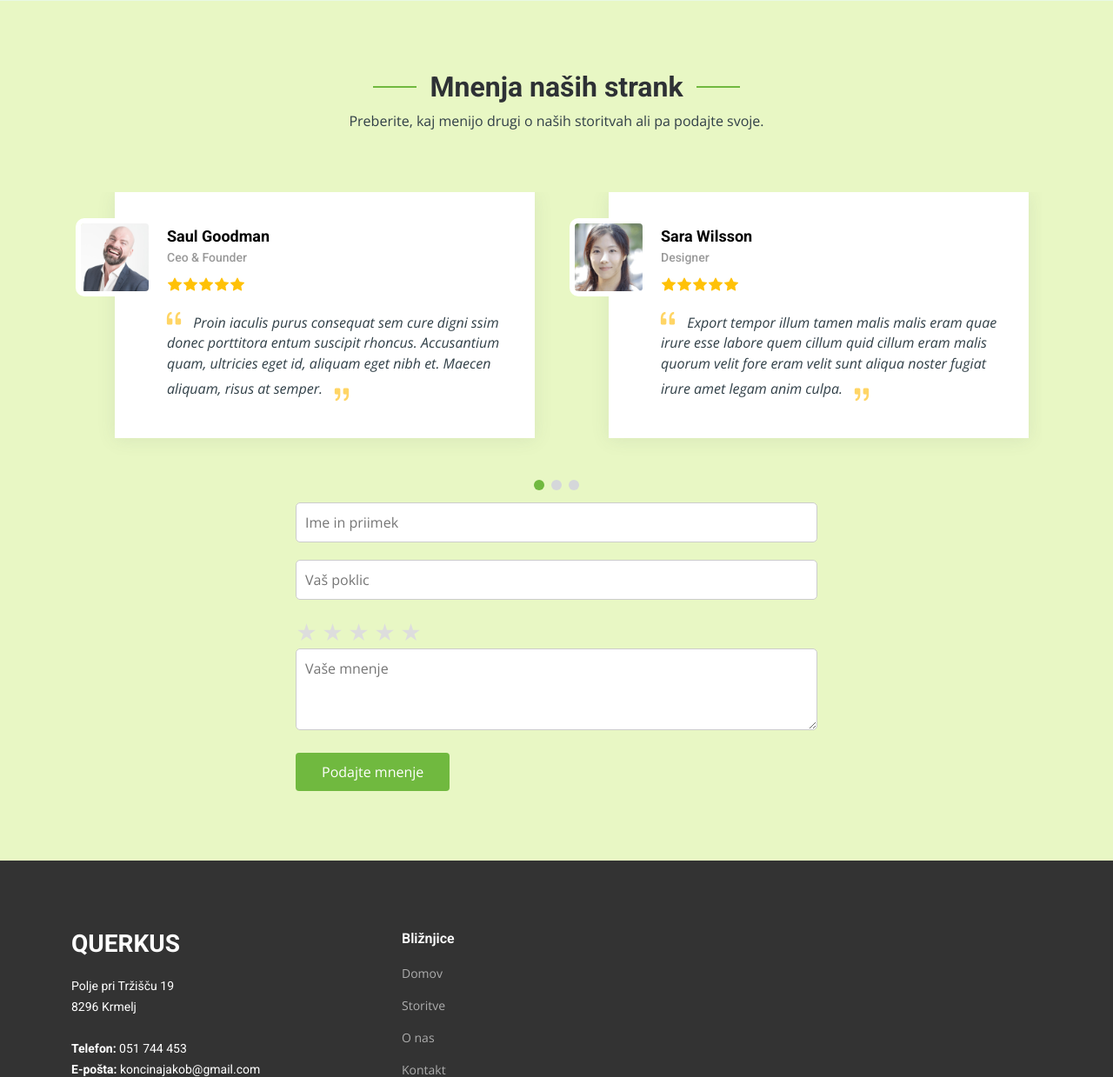
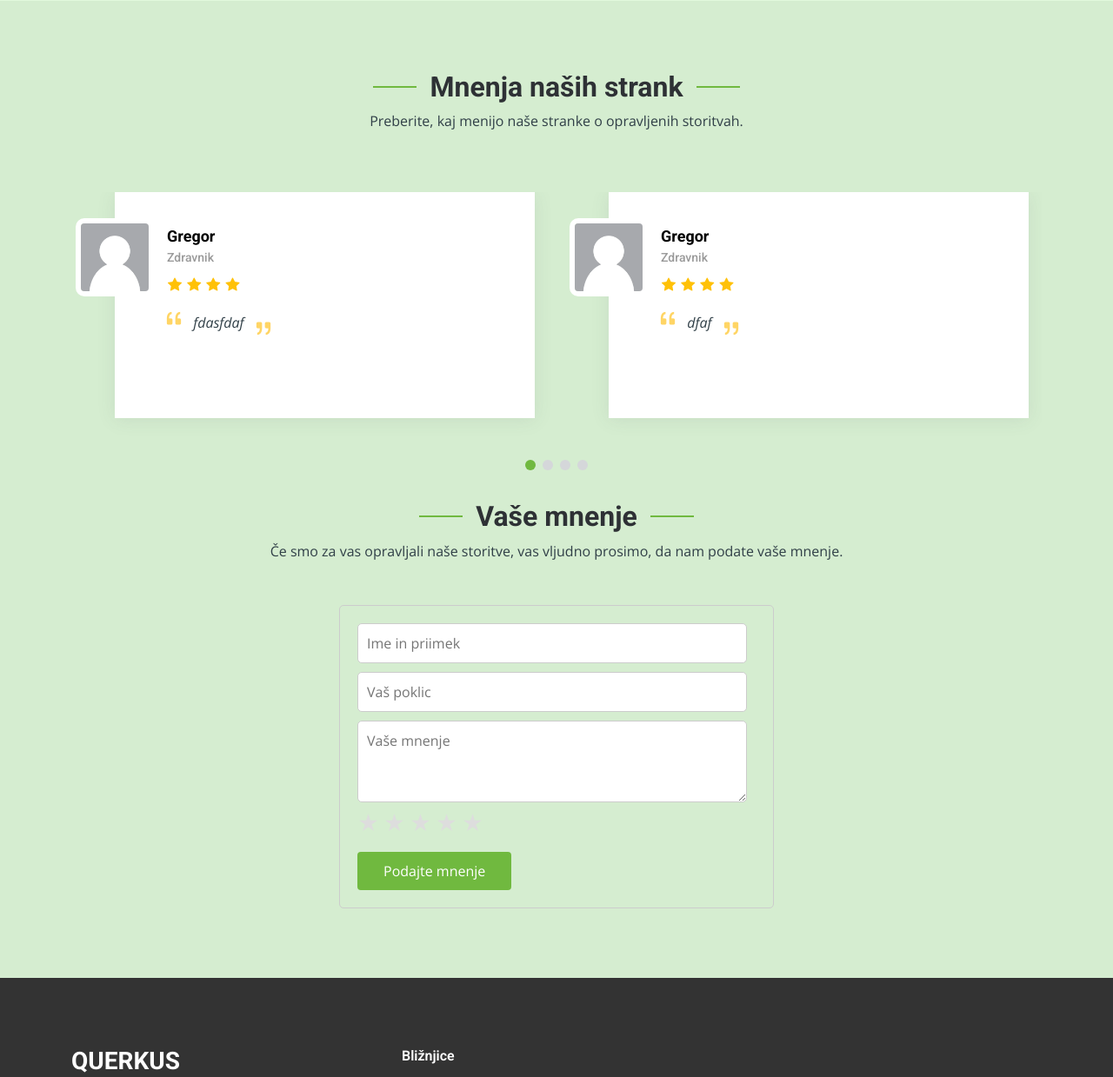
Before and after one commit to P0st1/Querkus, a Django app: page /o-nas in a window 1280 px wide. Shown: the part 2395-3634 px from the top of the page at 87% size. Run offline with Django 5.2, Linux system fonts and the light colour scheme; data comes from the database, SQL or seed files in the repository; both versions use the stored data as it was after the commit; some libraries are stand-ins or nearby versions.

Commit message:
added contact page, moslty done home page and about page

```diff
--- a/querkus/company_website/templates/about_us.html
+++ b/querkus/company_website/templates/about_us.html
@@ -19,8 +19,8 @@
         <li><a href=" {% url 'home' %} " >Domov</a></li>
         <li><a href=" {% url 'about_us' %} " class="active">O nas</a></li>
         <li><a href=" {% url 'home' %} ">Storitve</a></li>
-        <li><a href=" {% url 'home' %} ">Projects</a></li>
-        <li><a href=" {% url 'home' %} ">Kontakt</a></li>
+        <li><a href=" {% url 'home' %} ">Projekti</a></li>
+        <li><a href=" {% url 'contact' %} ">Kontakt</a></li>
       </ul>
     </nav><!-- .navbar -->
 
@@ -160,7 +160,7 @@
             </div><!-- End Icon Box -->
           </div>
 
-          <div class="col-lg-6 img-bg" style="background-image: url( {% static 'company_website/assets/img/alt-services-2.jpg' %} );" data-aos="zoom-in" data-aos-delay="100"></div>
+          <div class="col-lg-6 img-bg" style="background-image: url( {% static 'company_website/assets/img/hero-carousel/zagar2.jpg' %} );" data-aos="zoom-in" data-aos-delay="100"></div>
         </div>
 
       </div>
@@ -174,12 +174,34 @@
 
         <div class="section-header">
           <h2>Mnenja naših strank</h2>
-          <p>Preberite, kaj menijo drugi o naših storitvah ali pa podajte svoje.</p>
+          <p>Preberite, kaj menijo naše stranke o opravljenih storitvah.</p>
         </div>
 
         <div class="slides-2 swiper">
           <div class="swiper-wrapper">
-
+            {% if testimonials%}
+              {% for testimonial in testimonials %}
+              <div class="swiper-slide">
+                <div class="testimonial-wrap">
+                  <div class="testimonial-item">
+                    <img src=" {% static 'company_website/assets/img/testimonials/123456.webp' %} " class="testimonial-img" alt="">
+                    <h3>{{ testimonial.name }}</h3>
+                    <h4>{{ testimonial.role }}</h4>
+                      <div class="stars">
+                        {% for _ in ""|rjust:testimonial.rating %}
+                          <i class="bi bi-star-fill"></i>
+                        {% endfor %}
+                      </div>
+                    <p>
+                      <i class="bi bi-quote quote-icon-left"></i>
+                      {{ testimonial.message }}
+                      <i class="bi bi-quote quote-icon-right"></i>
+                    </p>
+                  </div>
+                </div>
+              </div><!-- End testimonial item -->
+              {% endfor %}
+            {% else %}
             <div class="swiper-slide">
               <div class="testimonial-wrap">
                 <div class="testimonial-item">
@@ -191,13 +213,12 @@
                   </div>
                   <p>
                     <i class="bi bi-quote quote-icon-left"></i>
-                    Proin iaculis purus consequat sem cure digni ssim donec porttitora entum suscipit rhoncus. Accusantium quam, ultricies eget id, aliquam eget nibh et. Maecen aliquam, risus at semper.
+                    Primer mnenja stranke.
                     <i class="bi bi-quote quote-icon-right"></i>
                   </p>
                 </div>
               </div>
             </div><!-- End testimonial item -->
-
             <div class="swiper-slide">
               <div class="testimonial-wrap">
                 <div class="testimonial-item">
@@ -209,7 +230,7 @@
                   </div>
                   <p>
                     <i class="bi bi-quote quote-icon-left"></i>
-                    Export tempor illum tamen malis malis eram quae irure esse labore quem cillum quid cillum eram malis quorum velit fore eram velit sunt aliqua noster fugiat irure amet legam anim culpa.
+                    Primer mnenja stranke.
                     <i class="bi bi-quote quote-icon-right"></i>
                   </p>
                 </div>
@@ -227,20 +248,28 @@
                   </div>
                   <p>
                     <i class="bi bi-quote quote-icon-left"></i>
-                    Enim nisi quem export duis labore cillum quae magna enim sint quorum nulla quem veniam duis minim tempor labore quem eram duis noster aute amet eram fore quis sint minim.
+                    Primer mnenja stranke.
                     <i class="bi bi-quote quote-icon-right"></i>
                   </p>
                 </div>
               </div>
             </div><!-- End testimonial item -->
+            {% endif %}
           </div>
           <div class="swiper-pagination"></div>
         </div>
+
+        <div class="section-header" style="margin-top:20px; padding-bottom: 50px;" id="testimonial-form">
+          <h2>Vaše mnenje</h2>
+          <p>Če smo za vas opravljali naše storitve, vas vljudno prosimo, da nam podate vaše mnenje.</p>
+        </div>
+
         <form method="post" class="testimonial-form-container">
           {% csrf_token %}
           <div class="testimonial-form">
             <input type="text" name="name" placeholder="Ime in priimek" required>
             <input type="text" name="role" placeholder="Vaš poklic" required>
+            <textarea name="message" placeholder="Vaše mnenje" rows="3" required></textarea>
             <div class="rating">
               <input type="radio" id="star5" name="rating" value="5" required />
               <label for="star5" title="5 stars"></label>
@@ -253,11 +282,11 @@
               <input type="radio" id="star1" name="rating" value="1" />
               <label for="star1" title="1 star"></label>
             </div>
-            <textarea name="message" placeholder="Vaše mnenje" rows="3" required></textarea>
+            <div class="form-row">
             <button type="submit">Podajte mnenje</button>
           </div>
+          </div>
         </form>
-
       </div>
     </section><!-- End Testimonials Section -->
     {% endblock %}
--- a/querkus/company_website/templates/base.html
+++ b/querkus/company_website/templates/base.html
@@ -82,10 +82,10 @@
           <div class="col-lg-2 col-md-3 footer-links">
             <h4>Bližnjice</h4>
             <ul>
-              <li><a href="#">Domov</a></li>
+              <li><a href="{% url 'home' %}">Domov</a></li>
               <li><a href="#">Storitve</a></li>
-              <li><a href="#">O nas</a></li>
-              <li><a href="#">Kontakt</a></li>
+              <li><a href="{% url 'about_us' %}">O nas</a></li>
+              <li><a href="{% url 'contact' %}">Kontakt</a></li>
             </ul>
           </div><!-- End footer links column-->
 
--- a/querkus/company_website/urls.py
+++ b/querkus/company_website/urls.py
@@ -3,5 +3,6 @@ from . import views
 
 urlpatterns = [
     path('', views.home, name='home'),
-    path('o-nas', views.about_us, name='about_us')
+    path('o-nas', views.about_us, name='about_us'),
+    path('kontakt', views.contact, name='contact')
 ]
--- a/querkus/company_website/views.py
+++ b/querkus/company_website/views.py
@@ -30,8 +30,6 @@ def home(request):
     return render(request, 'home.html', context)
 
 
-
-
 def about_us(request):
     testimonials = Testimonial.objects.all()
 
@@ -48,3 +46,7 @@ def about_us(request):
       'form': form,
     }
     return render(request, 'about_us.html', context)
+
+def contact(request):
+    context = {}
+    return render(request, 'contact.html', context)
--- a/querkus/static/company_website/assets/css/main.css
+++ b/querkus/static/company_website/assets/css/main.css
@@ -22,8 +22,8 @@
   --color-default: #303f47;
   --color-primary: #70b93f;
   --color-secondary: #454e48;
-  --color-bg: rgba(178, 231, 168, 0.3);
-  --color-bg2: rgba(178, 228, 61, 0.3);
+  --color-bg: rgba(155, 233, 139, 0.3);
+  --color-bg2: rgba(115, 194, 99, 0.3);
 }
 
 /* Smooth scroll behavior */
@@ -109,6 +109,14 @@ section {
     max-width: 60%;
   }
 }
+@media (max-width: 768px) {
+  .section-header h2:before,
+  .section-header h2:after {
+    width: 10px;
+  }
+}
+
+
 
 /*--------------------------------------------------------------
 # Breadcrumbs
@@ -1097,24 +1105,52 @@ section {
     left: auto;
   }
 }
+.testimonials .submit-text {
+  text-align: center;
+  color: #888;
+}
+
+.testimonials .submit-link {
+  color: #183111;
+  text-decoration: none;
+}
+
+.testimonials .submit-link:hover {
+  text-decoration: underline;
+}
 
 
 /* Styling for add form container */
 .testimonials .testimonial-form-container {
-  max-width: 600px;
+  max-width: 500px;
   margin: 0 auto;
-}
-.testimonials .testimonial-form input[type="text"],
-.testimonials .testimonial-form input[type="email"],
-.testimonials .testimonial-form textarea {
-  width: 100%;
-  padding: 10px;
-  margin-bottom: 20px;
+  padding: 20px;
   border: 1px solid #ccc;
   border-radius: 5px;
+}
+.testimonials .testimonial-form input[type="text"],
+.testimonials .testimonial-form input[type="email"] {
+  width: calc(100% - 10px);
+  padding: 10px;
+  margin-bottom: 10px;
+  border: 1px solid #ccc;
+  border-radius: 5px;
+  cursor: pointer;
   box-sizing: border-box;
 }
-
+.testimonials .testimonial-form textarea {
+  width: calc(100% - 10px);
+  padding: 10px;
+  border: 1px solid #ccc;
+  border-radius: 5px;
+  cursor: pointer;
+  box-sizing: border-box;
+}
+.testimonials .testimonial-form .form-row {
+  display: flex;
+  justify-content: space-between;
+  align-items: center;
+}
 .testimonials .testimonial-form textarea {
   resize: vertical;
 }
@@ -1126,6 +1162,7 @@ section {
   color: #fff;
   transition: 0.4s;
   border-radius: 4px;
+  margin-top: 5px;
 }
 
 .testimonial-form button[type="submit"]:hover {
@@ -1134,6 +1171,7 @@ section {
 
 .testimonials .rating {
   display: inline-block;
+  margin-bottom: 10px;
 }
 
 .testimonials .rating input {
```
Also changed, not shown: querkus/company_website/templates/contact.html (added, +114 -0 lines), querkus/company_website/templates/home.html (+37 -48 lines), querkus/db.sqlite3, querkus/static/company_website/assets/img/testimonials/123456.webp (added).
